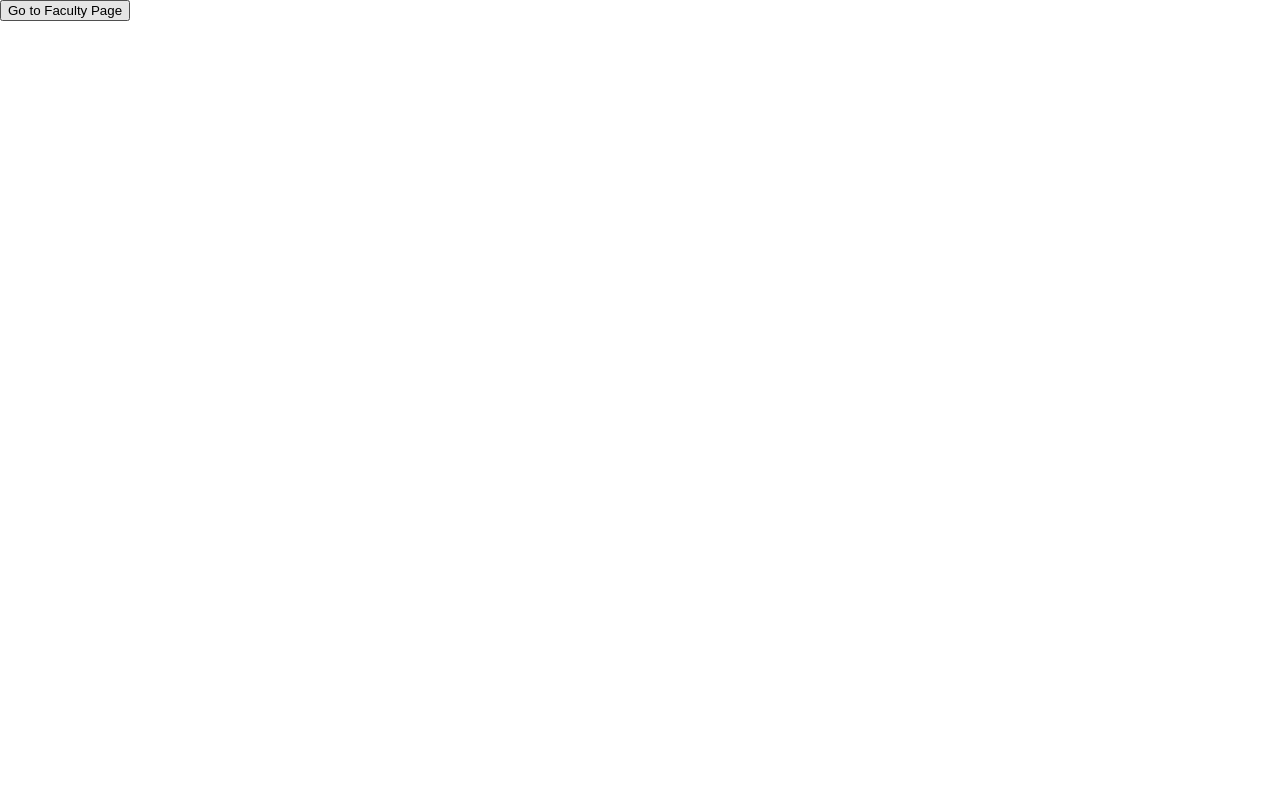
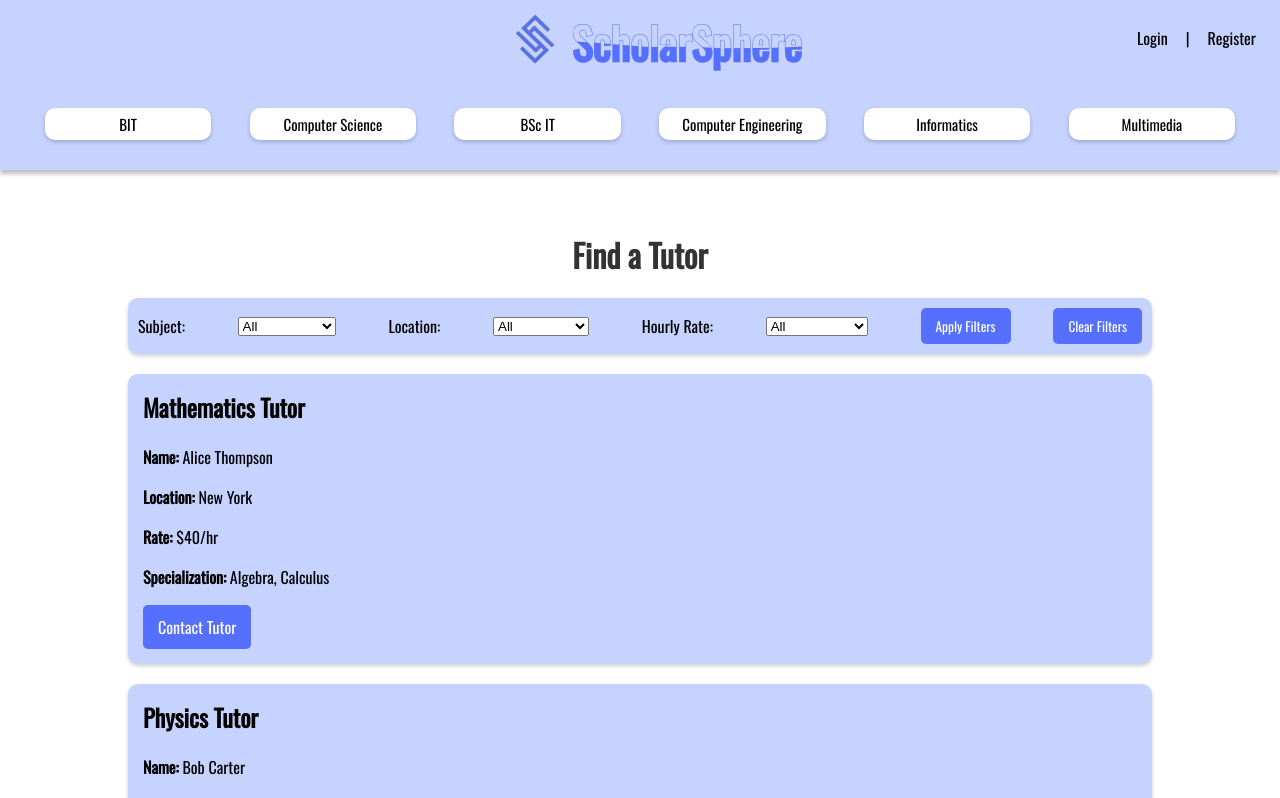
Before and after one commit to frightningframes/frightningframes.github.io, an Angular app: page /tutors in a window 1280 px wide. Before the commit this address led to /. Shown: the top 798 px of the page. Built offline with nearby package versions, Linux system fonts and the light colour scheme.

Commit message:
Added tutor page and filter for it

```diff
--- a/src/app/app-routing.module.ts
+++ b/src/app/app-routing.module.ts
@@ -13,6 +13,7 @@ import { MultimediaComponent } from './multimedia/multimedia.component';
 import { InformaticsComponent } from './informatics/informatics.component';
 import { JobsComponent } from './jobs/jobs.component';
 import { PastPapersComponent } from './past-papers/past-papers.component';
+import { TutorsComponent } from './tutors/tutors.component';
 
 const routes: Routes = [
   { path: 'login', component: LoginComponent },
@@ -27,7 +28,8 @@ const routes: Routes = [
 { path: 'Multimedia', component: MultimediaComponent },
 { path: 'Informatics', component: InformaticsComponent },
 {path: 'jobs', component: JobsComponent},
-{path: 'pastpapers', component: PastPapersComponent}
+{path: 'pastpapers', component: PastPapersComponent},
+{path: 'tutors', component: TutorsComponent},
 ];
 
 @NgModule({
--- a/src/app/jobs/jobs.component.css
+++ b/src/app/jobs/jobs.component.css
@@ -0,0 +1,45 @@
+.jobs-container {
+    width: 80%;
+    margin: 20px auto;
+    padding: 20px;
+    font-family: 'Oswald', sans-serif;
+}
+
+h1 {
+    color: #333; /* Dark text color for better contrast on white background */
+    text-align: center;
+    margin-bottom: 20px;
+}
+
+.job {
+    background-color: #C5D3FE;
+    border-radius: 10px;
+    padding: 15px;
+    margin-bottom: 20px;
+    box-shadow: 0 2px 4px rgba(0, 0, 0, 0.2);
+}
+
+.job:last-child {
+    margin-bottom: 0;
+}
+
+.job h2 {
+    color: black;
+    margin-top: 0;
+}
+
+a {
+    display: inline-block;
+    padding: 10px 15px;
+    background-color: #556FFF;
+    color: #fff;
+    text-decoration: none;
+    border-radius: 5px;
+    font-family: 'Oswald', sans-serif;
+    cursor: pointer;
+    transition: background-color 0.3s;
+}
+
+a:hover {
+    background-color: #334AB7;
+}
--- a/src/app/jobs/jobs.component.html
+++ b/src/app/jobs/jobs.component.html
@@ -25,56 +25,36 @@
         <a href="#">Apply Now</a>
     </div>
 
+    <!-- Job 3 -->
+    <div class="job">
+        <h2>UI/UX Designer</h2>
+        <p><strong>Company:</strong> DesignHub</p>
+        <p><strong>Location:</strong> Los Angeles</p>
+        <p><strong>Salary:</strong> $70,000 - $85,000</p>
+        <p><strong>Description:</strong> Design user-friendly interfaces for web and mobile applications.</p>
+        <a href="#">Apply Now</a>
+    </div>
+
+    <!-- Job 4 -->
+    <div class="job">
+        <h2>Marketing Manager</h2>
+        <p><strong>Company:</strong> MarketLead</p>
+        <p><strong>Location:</strong> Chicago</p>
+        <p><strong>Salary:</strong> $75,000 - $95,000</p>
+        <p><strong>Description:</strong> Lead marketing campaigns and oversee a team of marketing professionals.</p>
+        <a href="#">Apply Now</a>
+    </div>
+
+    <!-- Job 5 -->
+    <div class="job">
+        <h2>Project Manager</h2>
+        <p><strong>Company:</strong> BuildWorks</p>
+        <p><strong>Location:</strong> Dallas</p>
+        <p><strong>Salary:</strong> $78,000 - $98,000</p>
+        <p><strong>Description:</strong> Manage projects, ensure timely delivery, and coordinate between teams.</p>
+        <a href="#">Apply Now</a>
+    </div>
+
     <!-- Add more job listings as needed -->
 
 </div>
-
-<!-- Styles (if not already present) -->
-<style>
-.jobs-container {
-    width: 80%;
-    margin: 20px auto;
-    padding: 20px;
-    font-family: 'Oswald', sans-serif;
-}
-
-h1 {
-    color: #333; /* Dark text color for better contrast on white background */
-    text-align: center;
-    margin-bottom: 20px;
-}
-
-.job {
-    background-color: #C5D3FE;
-    border-radius: 10px;
-    padding: 15px;
-    margin-bottom: 20px;
-    box-shadow: 0 2px 4px rgba(0, 0, 0, 0.2);
-}
-
-.job:last-child {
-    margin-bottom: 0;
-}
-
-.job h2 {
-    color: black;
-    margin-top: 0;
-}
-
-a {
-    display: inline-block;
-    padding: 10px 15px;
-    background-color: #556FFF;
-    color: #fff;
-    text-decoration: none;
-    border-radius: 5px;
-    font-family: 'Oswald', sans-serif;
-    cursor: pointer;
-    transition: background-color 0.3s;
-}
-
-a:hover {
-    background-color: #334AB7;
-}
-
-</style>
--- /dev/null
+++ b/src/app/tutors/tutors.component.css
@@ -0,0 +1,77 @@
+.tutors-container {
+    width: 80%;
+    margin: 20px auto;
+    padding: 20px;
+    font-family: 'Oswald', sans-serif;
+}
+
+h1 {
+    color: #333;
+    text-align: center;
+    margin-bottom: 20px;
+}
+
+.tutor {
+    background-color: #C5D3FE;
+    border-radius: 10px;
+    padding: 15px;
+    margin-bottom: 20px;
+    box-shadow: 0 2px 4px rgba(0, 0, 0, 0.2);
+}
+
+.tutor:last-child {
+    margin-bottom: 0;
+}
+
+.tutor h2 {
+    color: black;
+    margin-top: 0;
+}
+
+a {
+    display: inline-block;
+    padding: 10px 15px;
+    background-color: #556FFF;
+    color: #fff;
+    text-decoration: none;
+    border-radius: 5px;
+    font-family: 'Oswald', sans-serif;
+    cursor: pointer;
+    transition: background-color 0.3s;
+}
+
+a:hover {
+    background-color: #334AB7;
+}
+
+
+
+.filters {
+    display: flex;
+    justify-content: space-between;
+    align-items: center;
+    margin-bottom: 20px;
+    padding: 10px;
+    background-color: #C5D3FE;
+    border-radius: 10px;
+    box-shadow: 0 2px 4px rgba(0, 0, 0, 0.2);
+}
+
+.filters label, .filters select {
+    margin-right: 10px;
+}
+
+.filter-button {
+    padding: 8px 15px;
+    background-color: #556FFF;
+    color: white;
+    border: none;
+    border-radius: 5px;
+    font-family: 'Oswald', sans-serif;
+    cursor: pointer;
+    transition: background-color 0.3s;
+}
+
+.filter-button:hover {
+    background-color: #334AB7;
+}
--- /dev/null
+++ b/src/app/tutors/tutors.component.html
@@ -0,0 +1,49 @@
+<app-navbar></app-navbar>
+
+<div class="tutors-container">
+
+    <h1>Find a Tutor</h1>
+
+    <!-- Filter Section -->
+    <div class="filters">
+        <label for="subject">Subject:</label>
+        <select id="subject" name="subject" [(ngModel)]="selectedSubject">
+            <option value="all">All</option>
+            <option value="Mathematics">Mathematics</option>
+            <option value="Physics">Physics</option>
+            <option value="Chemistry">Chemistry</option>
+            <option value="English">English</option>
+            <!-- ... add more subjects as needed -->
+        </select>
+
+        <label for="location">Location:</label>
+        <select id="location" name="location" [(ngModel)]="selectedLocation">
+            <option value="all">All</option>
+            <option value="New York">New York</option>
+            <option value="Los Angeles">Los Angeles</option>
+            <option value="Chicago">Chicago</option>
+            <!-- ... add more locations as needed -->
+        </select>
+
+        <label for="rate">Hourly Rate:</label>
+        <select id="rate" name="rate" [(ngModel)]="selectedRate">
+            <option value="all">All</option>
+            <option value="below-30">Below $30/hr</option>
+            <option value="30-40">$30-$40/hr</option>
+            <option value="above-40">Above $40/hr</option>
+        </select>
+
+        <button class="filter-button" (click)="applyFilters()">Apply Filters</button>
+        <button class="filter-button" (click)="clearFilters()">Clear Filters</button>
+    </div>
+
+    <div *ngFor="let tutor of displayedTutors" class="tutor">
+        <h2>{{ tutor.subject }} Tutor</h2>
+        <p><strong>Name:</strong> {{ tutor.name }}</p>
+        <p><strong>Location:</strong> {{ tutor.location }}</p>
+        <p><strong>Rate:</strong> ${{ tutor.rate }}/hr</p>
+        <p><strong>Specialization:</strong> {{ tutor.specialization }}</p>
+        <a href="#">Contact Tutor</a>
+    </div>
+
+</div>
--- /dev/null
+++ b/src/app/tutors/tutors.component.ts
@@ -0,0 +1,43 @@
+import { Component } from '@angular/core';
+
+@Component({
+  selector: 'app-tutors',
+  templateUrl: './tutors.component.html',
+  styleUrls: ['./tutors.component.css']
+})
+export class TutorsComponent {
+
+  // Sample data model for tutors
+  allTutors = [
+    { name: 'Alice Thompson', subject: 'Mathematics', location: 'New York', rate: 40, specialization: 'Algebra, Calculus' },
+    { name: 'Bob Carter', subject: 'Physics', location: 'Los Angeles', rate: 45, specialization: 'Classical Mechanics, Quantum Physics' },
+    // ... (add all the tutors here)
+  ];
+
+  displayedTutors = [...this.allTutors];  // Tutors to be displayed after applying filters
+
+  // Filter properties bound to the dropdowns in the HTML
+  selectedSubject: string = 'all';
+  selectedLocation: string = 'all';
+  selectedRate: string = 'all';
+
+  // Method to apply filters based on selected values
+  applyFilters(): void {
+    this.displayedTutors = this.allTutors.filter(tutor => {
+      return (this.selectedSubject === 'all' || tutor.subject === this.selectedSubject) &&
+             (this.selectedLocation === 'all' || tutor.location === this.selectedLocation) &&
+             (this.selectedRate === 'all' ||
+              (this.selectedRate === 'below-30' && tutor.rate < 30) ||
+              (this.selectedRate === '30-40' && tutor.rate >= 30 && tutor.rate <= 40) ||
+              (this.selectedRate === 'above-40' && tutor.rate > 40));
+    });
+  }
+
+  clearFilters(): void {
+    this.selectedSubject = 'all';
+    this.selectedLocation = 'all';
+    this.selectedRate = 'all';
+    this.displayedTutors = [...this.allTutors];  // Reset the displayed tutors to show all
+}
+
+}
```
Also changed, not shown: src/app/app.module.ts (+7 -3 lines), 1 other file (tests, documents, lock files or other folders).
